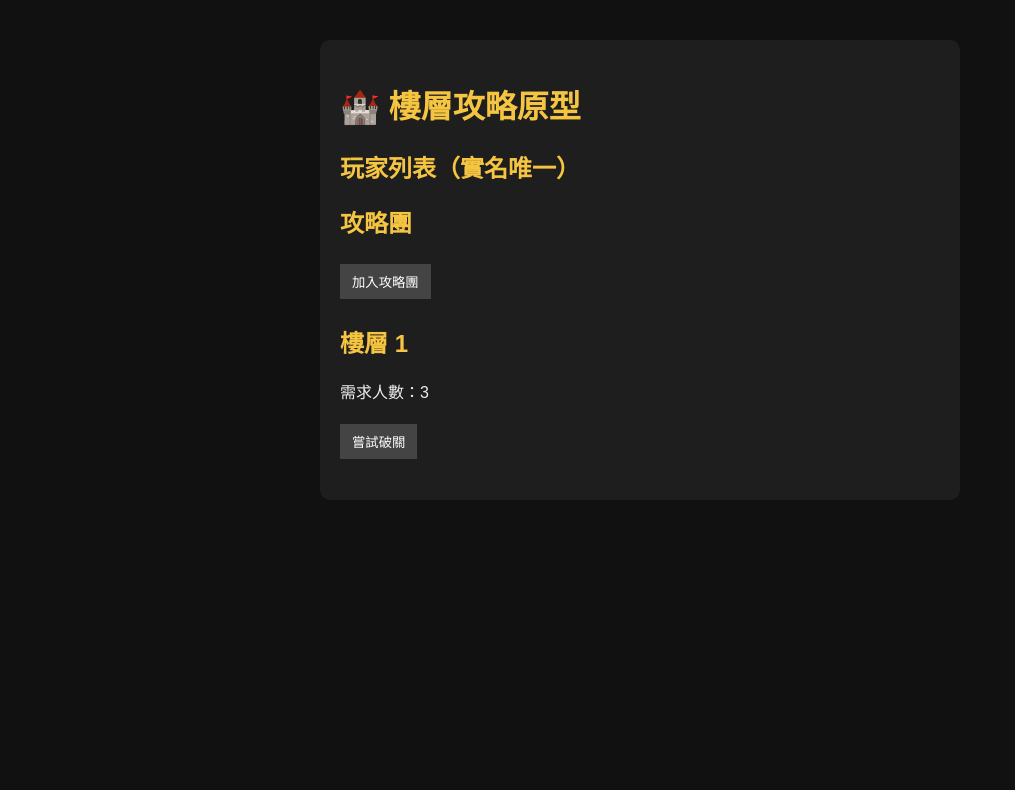
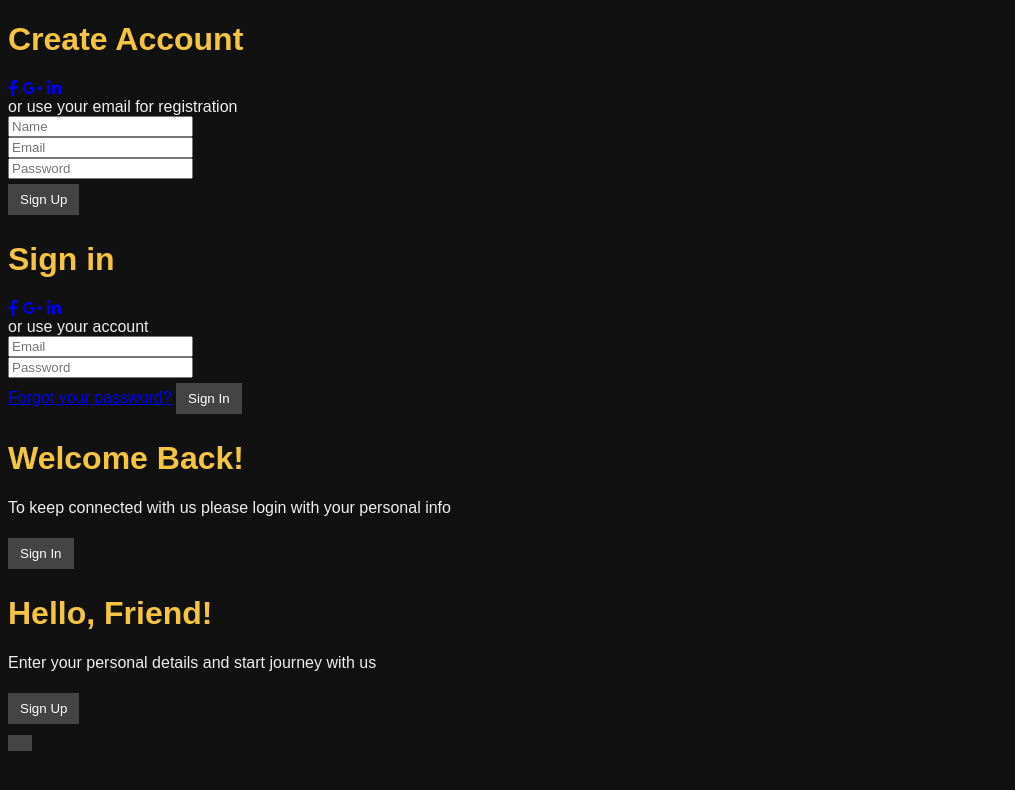
Before and after one commit to Alan81887412/mmorpg_web_prototype, a plain HTML site: page index.html in a window 1280 px wide. Shown: the whole page, without its empty margins (0-1015 px from the left). Drawn offline with Linux system fonts and the light colour scheme.

Commit message:
Update index.html

```diff
--- a/index.html
+++ b/index.html
@@ -1,34 +1,84 @@
 <!DOCTYPE html>
-<html lang="zh-TW">
+<html lang="en">
 <head>
     <meta charset="UTF-8">
-    <title>MMORPG Prototype</title>
+    <meta http-equiv="X-UA-Compatible" content="IE=edge">
+    <meta name="viewport" content="width=device-width, initial-scale=1.0">
+    <title>Sign in || Sign up from</title>
+     <!-- font awesome icons -->
+     <link rel="stylesheet" href="https://cdnjs.cloudflare.com/ajax/libs/font-awesome/6.1.1/css/all.min.css" integrity="sha512-KfkfwYDsLkIlwQp6LFnl8zNdLGxu9YAA1QvwINks4PhcElQSvqcyVLLD9aMhXd13uQjoXtEKNosOWaZqXgel0g==" crossorigin="anonymous" referrerpolicy="no-referrer" />
+    <!-- css stylesheet -->
     <link rel="stylesheet" href="style.css">
 </head>
 <body>
 
-<div class="game-container">
-    <h1>🏰 樓層攻略原型</h1>
+    <div class="container" id="container">
+        <div class="form-container sign-up-container">
+            <form action="#">
+                <h1>Create Account</h1>
+                <div class="social-container">
+                    <a href="#" class="social"><i class="fab fa-facebook-f"></i></a>
+                    <a href="#" class="social"><i class="fab fa-google-plus-g"></i></a>
+                    <a href="#" class="social"><i class="fab fa-linkedin-in"></i></a>
+                </div>
+                <span>or use your email for registration</span>
+                <div class="infield">
+                    <input type="text" placeholder="Name" />
+                    <label></label>
+                </div>
+                <div class="infield">
+                    <input type="email" placeholder="Email" name="email"/>
+                    <label></label>
+                </div>
+                <div class="infield">
+                    <input type="password" placeholder="Password" />
+                    <label></label>
+                </div>
+                <button>Sign Up</button>
+            </form>
+        </div>
+        <div class="form-container sign-in-container">
+            <form action="#">
+                <h1>Sign in</h1>
+                <div class="social-container">
+                    <a href="#" class="social"><i class="fab fa-facebook-f"></i></a>
+                    <a href="#" class="social"><i class="fab fa-google-plus-g"></i></a>
+                    <a href="#" class="social"><i class="fab fa-linkedin-in"></i></a>
+                </div>
+                <span>or use your account</span>
+                <div class="infield">
+                    <input type="email" placeholder="Email" name="email"/>
+                    <label></label>
+                </div>
+                <div class="infield">
+                    <input type="password" placeholder="Password" />
+                    <label></label>
+                </div>
+                <a href="#" class="forgot">Forgot your password?</a>
+                <button>Sign In</button>
+            </form>
+        </div>
+        <div class="overlay-container" id="overlayCon">
+            <div class="overlay">
+                <div class="overlay-panel overlay-left">
+                    <h1>Welcome Back!</h1>
+                    <p>To keep connected with us please login with your personal info</p>
+                    <button>Sign In</button>
+                </div>
+                <div class="overlay-panel overlay-right">
+                    <h1>Hello, Friend!</h1>
+                    <p>Enter your personal details and start journey with us</p>
+                    <button>Sign Up</button>
+                </div>
+            </div>
+            <button id="overlayBtn"></button>
+        </div>
+    </div>
 
-    <section>
-        <h2>玩家列表（實名唯一）</h2>
-        <ul id="playerList"></ul>
-    </section>
+    <!-- js code -->
+    <script>
 
-    <section>
-        <h2>攻略團</h2>
-        <button onclick="addToTeam()">加入攻略團</button>
-        <ul id="teamList"></ul>
-    </section>
+    </script>
 
-    <section>
-        <h2>樓層 1</h2>
-        <p>需求人數：3</p>
-        <button onclick="attemptClear()">嘗試破關</button>
-        <p id="result"></p>
-    </section>
-</div>
-
-<script src="script.js"></script>
 </body>
 </html>
```
